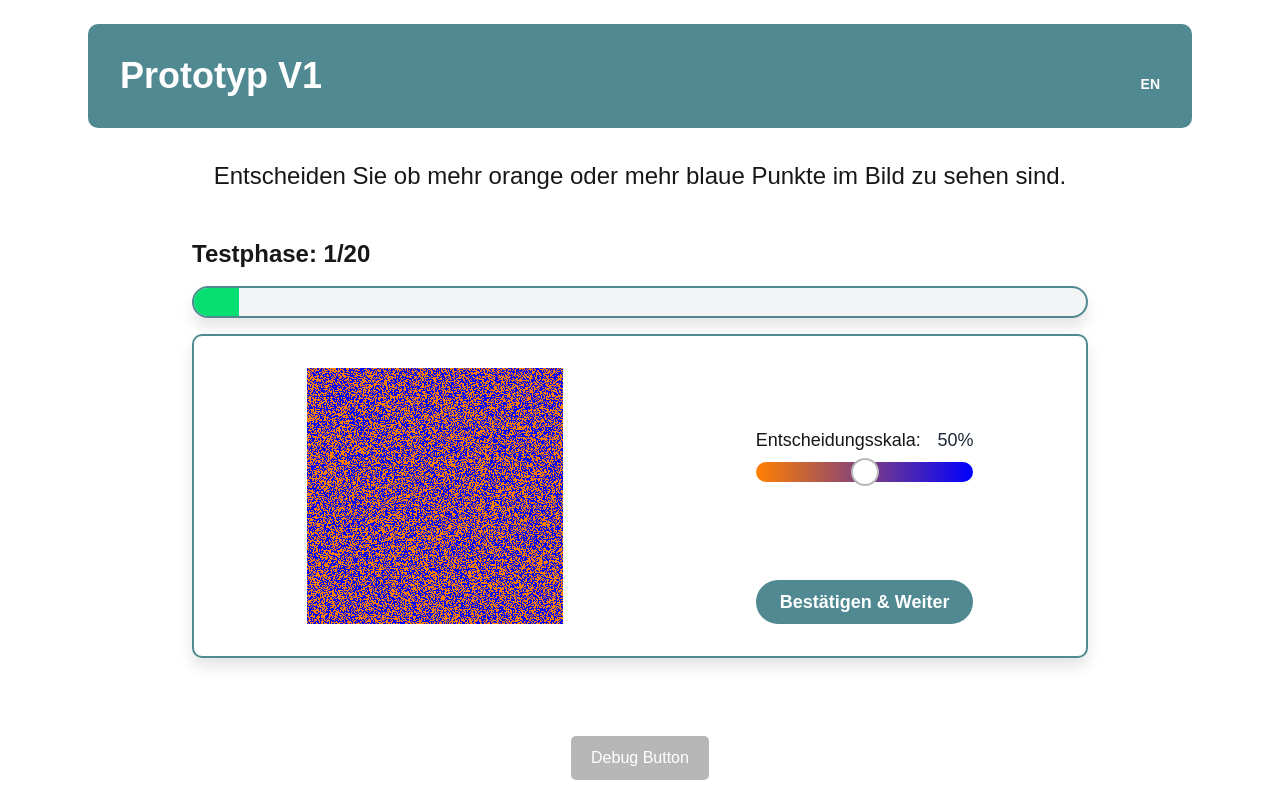
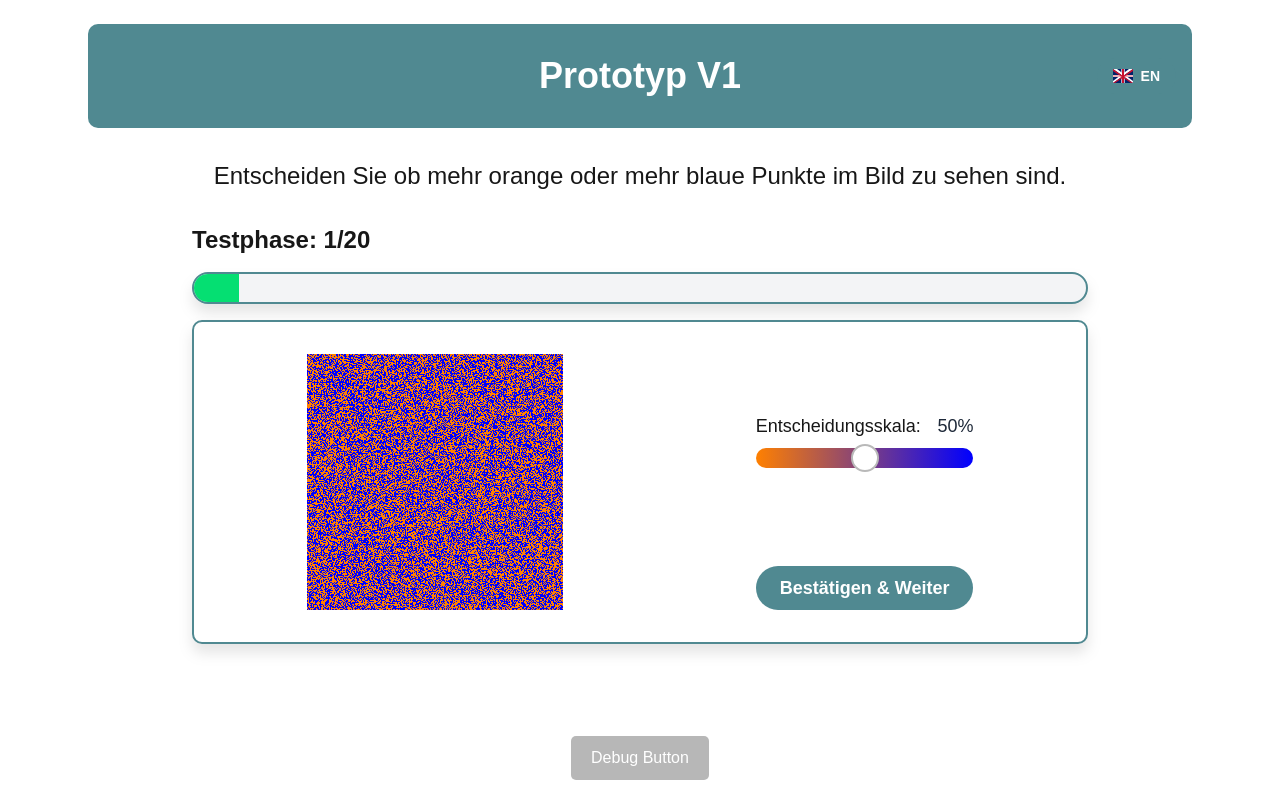
Before and after one commit to L0i0n0a/PsyKi, a Next.js app in the folder multarbeit/: page /prototyp/testphase in a window 1280 px wide. Built offline with nearby package versions, Linux system fonts and the light colour scheme.

Commit message:
work on InfoText

```diff
--- a/multarbeit/package.json
+++ b/multarbeit/package.json
@@ -9,6 +9,7 @@
     "lint": "next lint"
   },
   "dependencies": {
+    "framer-motion": "^12.18.1",
     "next": "15.3.2",
     "react": "^19.0.0",
     "react-dom": "^19.0.0",
--- a/multarbeit/src/app/prototyp/mainphase/page.tsx
+++ b/multarbeit/src/app/prototyp/mainphase/page.tsx
@@ -6,6 +6,7 @@ import dataDe from '@/lib/dataMainDe.json';
 import dataEn from '@/lib/dataMainEn.json';
 import { useRouter } from 'next/navigation';
 import { useTranslation } from '@/utils/translation';
+import LanguageToggle from '@/components/ui/LanguageToggle/LanguageToggle';
 
 const Mainphase = () => {
   const router = useRouter();
@@ -42,11 +43,9 @@ const Mainphase = () => {
     return (
       <div className='max-w-6xl mx-auto p-6 space-y-8'>
         <div className='header border10'>
-          <div className='flex justify-between items-center'>
+          <div className='relative flex justify-center items-center'>
             <h1 className='text-4xl font-bold m-4 text-center'>{t('title')}</h1>
-            <button onClick={toggleLanguage} className='px-4 py-2 bg-gray-200 hover:bg-gray-300 text-sm font-bold text-center rounded-full transition'>
-              {locale === 'de' ? 'EN' : 'DE'}
-            </button>
+            <LanguageToggle locale={locale} onToggle={toggleLanguage} />
           </div>
         </div>
         <div className='max-w-4xl mx-auto p-8 flex flex-col items-center justify-center min-h-[60vh]'>
@@ -63,11 +62,9 @@ const Mainphase = () => {
   return (
     <div className='max-w-6xl mx-auto p-6 space-y-8 min-h-screen h-full'>
       <div className='header border10'>
-        <div className='flex justify-between items-center'>
+        <div className='relative flex justify-center items-center'>
           <h1 className='text-4xl font-bold m-4 text-center'>{t('title')}</h1>
-          <button onClick={toggleLanguage} className='px-4 py-2 bg-gray-200 hover:bg-gray-300 text-sm font-bold text-center rounded-full transition'>
-            {locale === 'de' ? 'EN' : 'DE'}
-          </button>
+          <LanguageToggle locale={locale} onToggle={toggleLanguage} />
         </div>
       </div>
       <div className='text-2xl flex justify-center'>{t('instructionTitle')}</div>
--- a/multarbeit/src/app/prototyp/page.tsx
+++ b/multarbeit/src/app/prototyp/page.tsx
@@ -2,6 +2,7 @@
 import { useRouter } from 'next/navigation';
 import { useState } from 'react';
 import { useTranslation } from '@/utils/translation';
+import LanguageToggle from '@/components/ui/LanguageToggle/LanguageToggle';
 
 const Prototyp = () => {
   const router = useRouter();
@@ -14,11 +15,9 @@ const Prototyp = () => {
   return (
     <div className='max-w-6xl mx-auto p-6 space-y-8'>
       <div className='header border10'>
-        <div className='flex justify-between items-center'>
+        <div className='relative flex justify-center items-center'>
           <h1 className='text-4xl font-bold m-4 text-center'>{t('title')}</h1>
-          <button onClick={toggleLanguage} className='px-4 py-2 bg-gray-200 hover:bg-gray-300 text-sm font-bold text-center rounded-full transition'>
-            {locale === 'de' ? 'EN' : 'DE'}
-          </button>
+          <LanguageToggle locale={locale} onToggle={toggleLanguage} />
         </div>
       </div>
       <div className='max-w-4xl mx-auto p-8 flex flex-col items-center justify-center min-h-[60vh]'>
--- a/multarbeit/src/app/prototyp/testphase/page.tsx
+++ b/multarbeit/src/app/prototyp/testphase/page.tsx
@@ -5,6 +5,8 @@ import ColorSlider from '@/components/ui/Slider/Slider';
 import data from '@/lib/dataTest.json';
 import { useRouter } from 'next/navigation';
 import { useTranslation } from '@/utils/translation';
+import { AnimatePresence, motion } from 'framer-motion';
+import LanguageToggle from '@/components/ui/LanguageToggle/LanguageToggle';
 
 const Testphase = () => {
   const router = useRouter();
@@ -34,11 +36,9 @@ const Testphase = () => {
     return (
       <div className='max-w-6xl mx-auto p-6 space-y-8'>
         <div className='header border10'>
-          <div className='flex justify-between items-center'>
+          <div className='relative flex justify-center items-center'>
             <h1 className='text-4xl font-bold m-4 text-center'>{t('title')}</h1>
-            <button onClick={toggleLanguage} className='px-4 py-2 bg-gray-200 hover:bg-gray-300 text-sm font-bold text-center rounded-full transition'>
-              {locale === 'de' ? 'EN' : 'DE'}
-            </button>
+            <LanguageToggle locale={locale} onToggle={toggleLanguage} />
           </div>
         </div>
         <div className='max-w-4xl mx-auto p-8 flex flex-col items-center justify-center min-h-[60vh]'>
@@ -57,15 +57,47 @@ const Testphase = () => {
   return (
     <div className='max-w-6xl mx-auto p-6 space-y-8 min-h-screen h-full'>
       <div className='header border10'>
-        <div className='flex justify-between items-center'>
+        <div className='relative flex justify-center items-center'>
           <h1 className='text-4xl font-bold m-4 text-center'>{t('title')}</h1>
-          <button onClick={toggleLanguage} className='px-4 py-2 bg-gray-200 hover:bg-gray-300 text-sm font-bold text-center rounded-full transition'>
-            {locale === 'de' ? 'EN' : 'DE'}
-          </button>
+          <LanguageToggle locale={locale} onToggle={toggleLanguage} />
         </div>
       </div>
       <div className='text-2xl flex justify-center'>{t('instructionTitle')}</div>
-      <div className='min-h-[60vh] max-w-4xl mx-auto h-full flex flex-col items-center justify-center'>
+      <div>
+        <AnimatePresence>
+          {index > 0 && (index + 1) % 5 === 0 ? (
+            <motion.div
+              key={index}
+              initial={{ opacity: 0, y: 50 }}
+              animate={{ opacity: 1, y: 0 }}
+              exit={{ opacity: 0, y: -50 }}
+              transition={{ duration: 0.4, ease: 'easeOut' }}
+              style={{
+                background: 'linear-gradient(90deg, #ff8000 -100%, #0000ff 200%)',
+                color: '#222',
+                padding: '2rem',
+                borderRadius: '1rem',
+                boxShadow: '0 8px 32px rgba(0,0,0,0.15)',
+                fontSize: '1.5rem',
+                fontWeight: 'bold',
+                margin: '2rem auto',
+                maxWidth: '600px',
+                textAlign: 'center',
+                zIndex: 10,
+                position: 'relative',
+              }}>
+              <mark style={{ background: 'none', color: '#ffffff', padding: 0 }}>
+                <div className='flex items-center justify-center space-x-1'>
+                  <div className='font-bold'> {t('feedbackNoteTitle')}</div>
+                  <div>{t('feedbackNoteText')}</div>
+                </div>
+                <div className='text-sm text-gray-300'>{t('feedbackNotePlaceholder')}</div>
+              </mark>
+            </motion.div>
+          ) : null}
+        </AnimatePresence>
+      </div>
+      <div className=' max-w-4xl mx-auto h-full flex flex-col items-center justify-center'>
         <h2 className='self-start font-bold text-2xl pb-4'>
           {t('testPhaseHeader')} {current.header}/20
         </h2>
@@ -89,17 +121,6 @@ const Testphase = () => {
             </div>
           </div>
         </div>
-        {index > 0 && (index + 1) % 5 === 0 ? (
-          <div className='pt-8 md:pb-0 pb-20 h-4 text-center md:text-lg text-md text-[#004346]'>
-            <div className='flex items-center justify-center space-x-1'>
-              <div className='font-bold'> {t('feedbackNoteTitle')}</div>
-              <div>{t('feedbackNoteText')}</div>
-            </div>
-            <div className='text-sm text-gray-500'>{t('feedbackNotePlaceholder')}</div>
-          </div>
-        ) : (
-          <div className='pt-8 md:pb-0 pb-20 h-4'></div>
-        )}
       </div>
       <div style={{ position: 'fixed', bottom: 20, left: 0, width: '100%', display: 'flex', justifyContent: 'center' }}>
         <button
--- /dev/null
+++ b/multarbeit/src/components/ui/LanguageToggle/LanguageToggle.tsx
@@ -0,0 +1,50 @@
+import React from 'react';
+
+const FlagDE = () => (
+  <svg width='20' height='14' viewBox='0 0 20 14' className='inline' aria-label='Deutsch'>
+    <rect width='20' height='14' fill='#FFCE00' />
+    <rect width='20' height='9.33' fill='#DD0000' />
+    <rect width='20' height='4.66' fill='#000' />
+  </svg>
+);
+
+const FlagEN = () => (
+  <svg width='20' height='14' viewBox='0 0 60 42' className='inline' aria-label='English'>
+    <rect width='60' height='42' fill='#012169' />
+    <polygon points='0,0 60,42 60,36 12,0' fill='#FFF' />
+    <polygon points='60,0 0,42 0,36 48,0' fill='#FFF' />
+    <polygon points='25,0 35,0 35,42 25,42' fill='#FFF' />
+    <polygon points='0,18 60,18 60,24 0,24' fill='#FFF' />
+    <polygon points='0,0 60,42 54,42 0,6' fill='#C8102E' />
+    <polygon points='60,0 0,42 6,42 60,6' fill='#C8102E' />
+    <polygon points='27,0 33,0 33,42 27,42' fill='#C8102E' />
+    <polygon points='0,20 60,20 60,22 0,22' fill='#C8102E' />
+  </svg>
+);
+
+type LanguageToggleProps = {
+  locale: string;
+  onToggle: () => void;
+  className?: string;
+};
+
+const LanguageToggle: React.FC<LanguageToggleProps> = ({ locale, onToggle, className = '' }) => (
+  <button
+    onClick={onToggle}
+    className={`absolute right-0 mt-0! justify-center px-4 py-2 bg-gray-200 hover:bg-gray-300 text-sm font-bold text-center rounded-full transition flex items-center ${className}`}
+    aria-label='Sprache wechseln / Change language'>
+    {locale === 'de' ? (
+      <div className='gap-2 flex items-center'>
+        <FlagEN />
+        <div>EN</div>
+      </div>
+    ) : (
+      <div className='gap-2 flex items-center'>
+        <FlagDE />
+        <div>DE</div>
+      </div>
+    )}
+  </button>
+);
+
+export default LanguageToggle;
```
Also changed, not shown: 1 other file (tests, documents, lock files or other folders).
